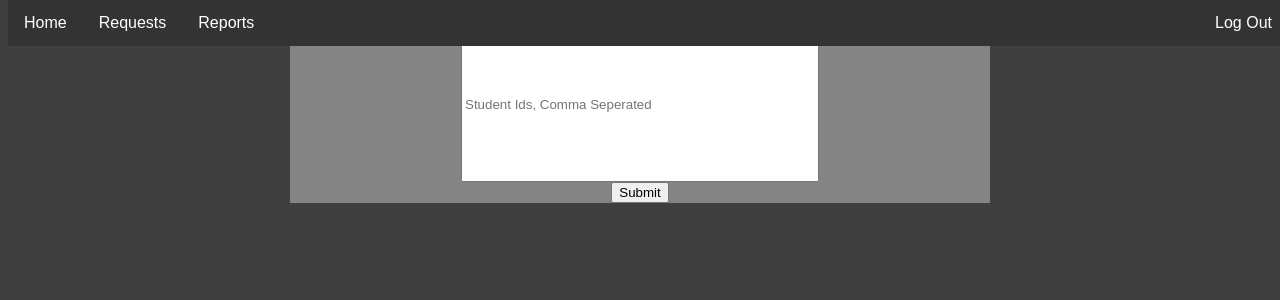
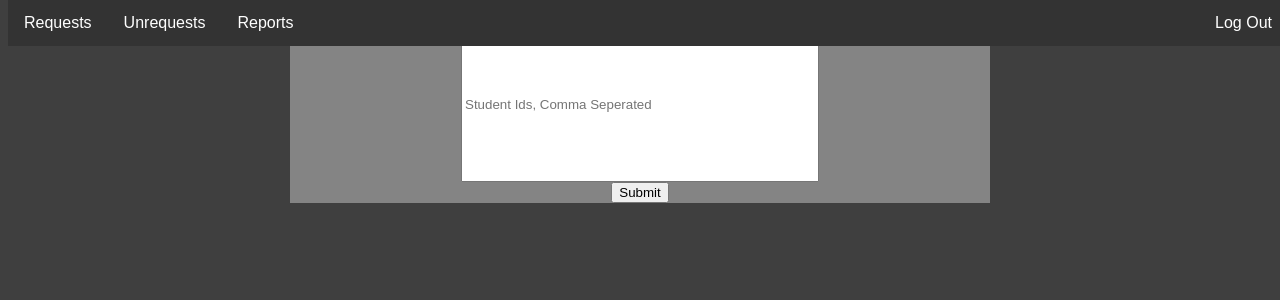
Before and after one commit to Codaea/Academic-Enichment-Systems, a Flask app: template templates/erequest.html in a window 1280 px wide. Shown: the top 300 px of the page. Run offline with Flask 3, Linux system fonts and the light colour scheme; the template is opened without the code that fills it, so the values that code supplies are empty.

Commit message:
Genrera Lstuff

```diff
--- a/templates/erequest.html
+++ b/templates/erequest.html
@@ -9,8 +9,8 @@
     </head>
     <body>
         <ul>
-            <li><a href="default.asp">Home</a></li>
-            <li><a href="news.asp">Requests</a></li>
+            <li><a href="default.asp">Requests</a></li>
+            <li><a href="news.asp">Unrequests</a></li>
             <li><a href="contact.asp">Reports</a></li>
             <li style="float:right"><a href="/logout">Log Out</a></li>
             <li style="float:right" class="nohover"><a>{{teacher_name}}</a></li>
```
Also changed, not shown: README.md.
